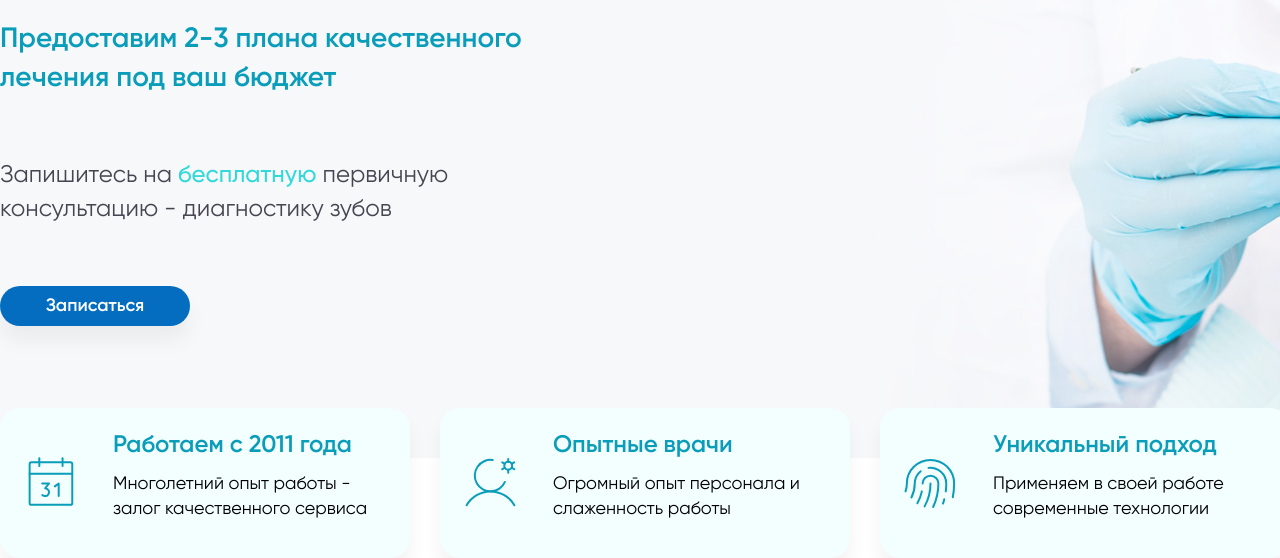
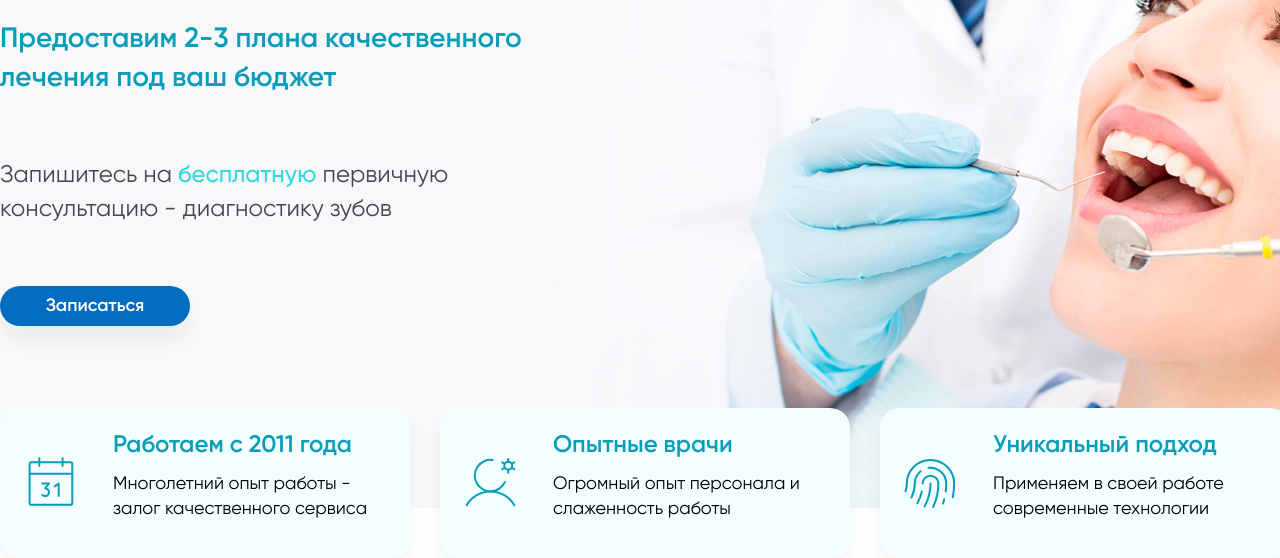
Before and after one commit to maksimlapach/clinic, a website: page src/index.html in a window 1280 px wide. Shown: the part 402-960 px from the top of the page. Drawn offline with nearby package versions, Linux system fonts and the light colour scheme; files that its build step writes are made by us from their sources.

Commit message:
Edit promo section  bg

```diff
--- a/src/sass/blocks/_promo.scss
+++ b/src/sass/blocks/_promo.scss
@@ -1,8 +1,7 @@
 .promo {
     min-height: 800px;
     padding-top: 92px;
-    background: url("../img/promo_bg.jpg") no-repeat;
-    background-size: 1920px 700px;
+    background: url("../img/promo_bg.jpg") no-repeat 50%;
     &__title {
         width: 926px;
     }
```
Also changed, not shown: dist/css/style.min.css.
